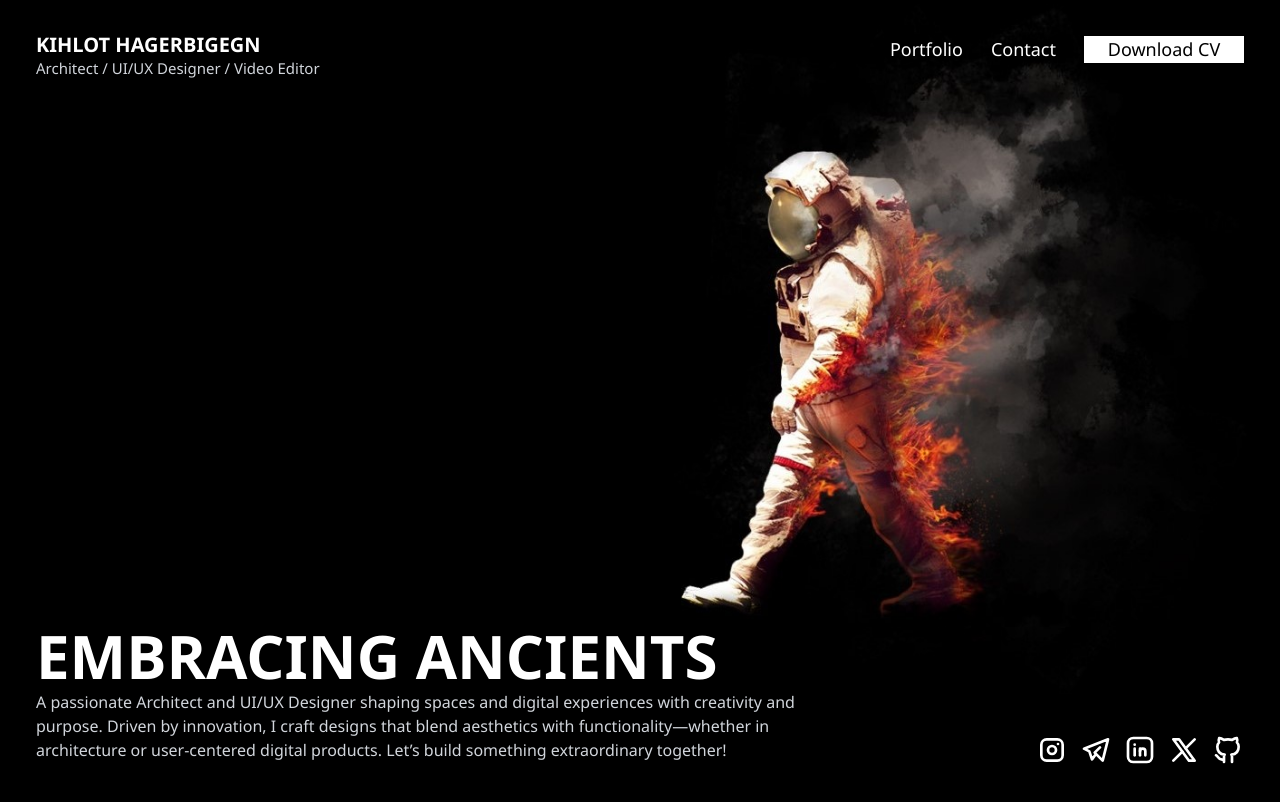
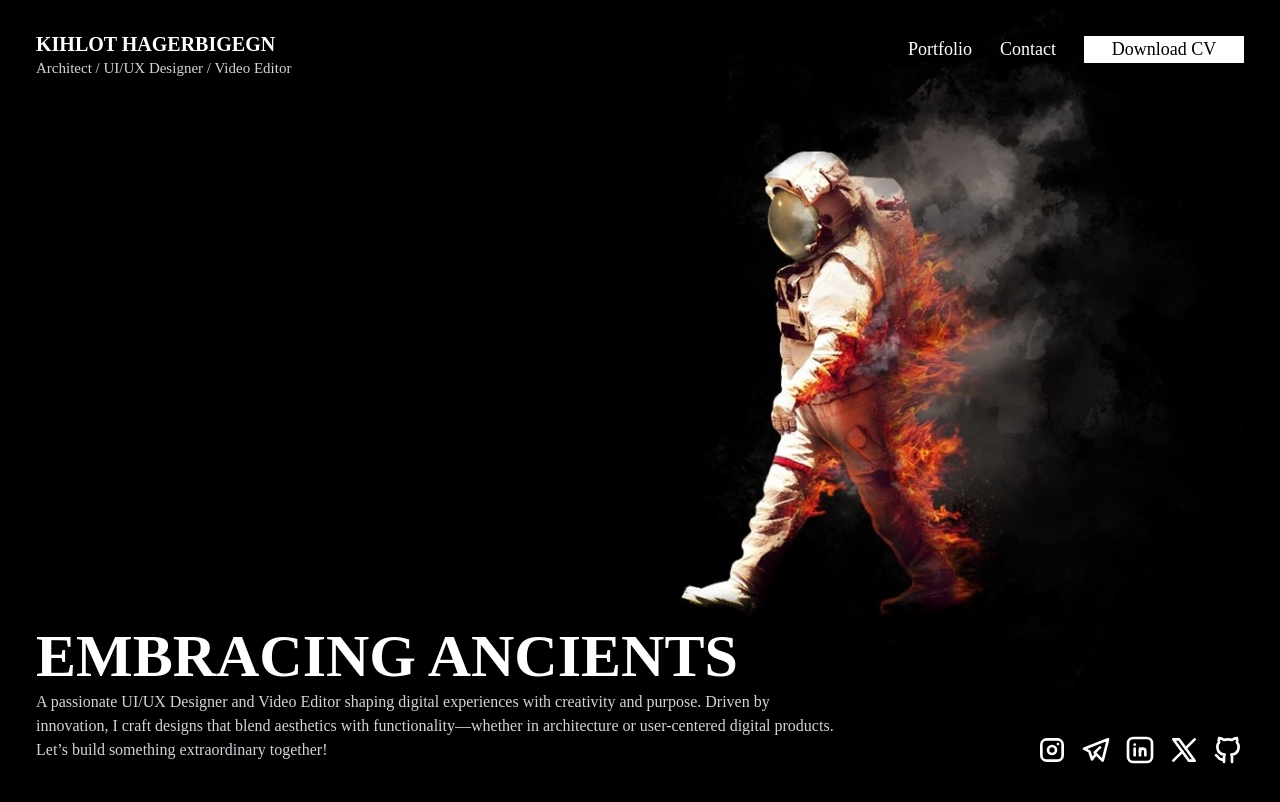
Before and after one commit to bikiyam/Bickey, a Nuxt app: page / in a window 1280 px wide. Shown: the top 802 px of the page. Built offline with nearby package versions, Linux system fonts and the light colour scheme.

Commit message:
Change in fonts

```diff
--- a/assets/css/index.css
+++ b/assets/css/index.css
@@ -1,7 +1,7 @@
 body{
     background-color: #000000;
     overflow-x: hidden;
-    font-family:'Segoe UI', Tahoma, Geneva, Verdana, sans-serif;
+    font-family: Poppins;
     color: #ffffff;
 }
 
--- a/components/hero.vue
+++ b/components/hero.vue
@@ -3,7 +3,7 @@
         <div class="flex items-center w-full h-full justify-between">
             <div class="pt-[600px] text-start w-[800px]">
                 <h1 class="text-[60px] font-bold leading-9">EMBRACING ANCIENTS</h1>
-                <p class="text-gray-300 mt-4">A passionate Architect and UI/UX Designer shaping spaces and digital experiences with creativity and purpose. Driven by innovation, I craft designs that blend aesthetics with functionality—whether in architecture or user-centered digital products. Let’s build something extraordinary together!</p>
+                <p class="text-gray-300 mt-4">A passionate UI/UX Designer and Video Editor shaping digital experiences with creativity and purpose. Driven by innovation, I craft designs that blend aesthetics with functionality—whether in architecture or user-centered digital products. Let’s build something extraordinary together!</p>
             </div>
             <div class="align-bottom pt-[700px] flex gap-3">
                 <nuxt-link to="https://www.instagram.com/bikiyam__">
--- a/components/navbar.vue
+++ b/components/navbar.vue
@@ -4,8 +4,8 @@
 
 <template>
     <div class=" fixed w-full py-8 px-9 align-middle bg-transparent flex justify-between">
-        <div>
-            <h1 class=" text-xl font-bold leading-tight">KIHLOT HAGERBIGEGN</h1>
+        <div class="">
+            <h1 class=" text-xl font-bold font-[Onest] leading-tight">KIHLOT HAGERBIGEGN</h1>
             <h1 class=" text-[15px] font-light text-gray-300">Architect / UI/UX Designer / Video Editor </h1>
         </div>
         <div class="flex gap-7 pt-1">
```
